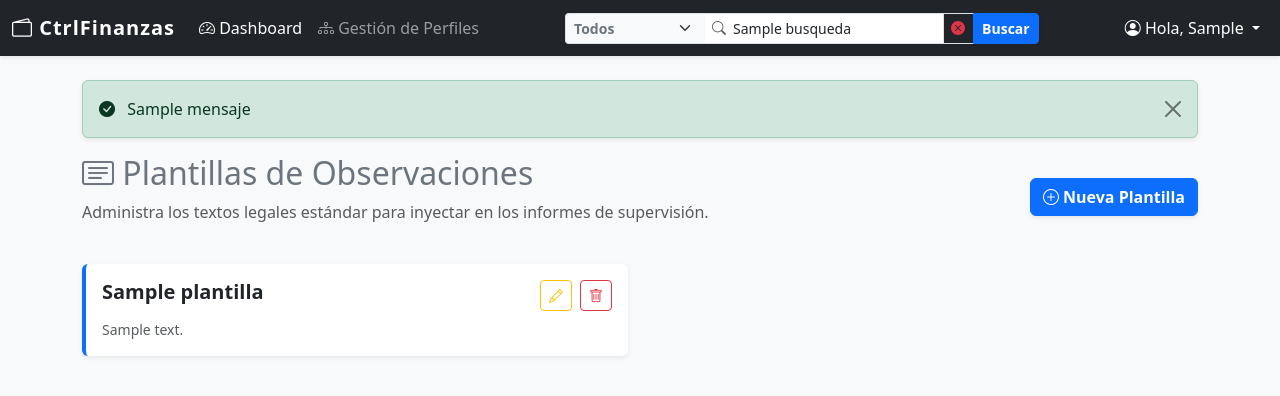
After one commit to MaBanguero/gestionContractos, a FastAPI app: template templates/gestion_plantillas.html in a window 1280 px wide. The commit adds this page. Shown: the top 396 px of the page. Run offline with FastAPI, Linux system fonts and the light colour scheme; the template is opened without the code that fills it: most values are stand-ins (such as "Sample title", 1, 10 or a date in 2020).

Commit message:
Feature: Agregar crud plantillas

```diff
--- a/main.py
+++ b/main.py
@@ -472,12 +472,12 @@ async def registrar_pago_completo(
             }
 
             # Encolamos la tarea para que el usuario no tenga que esperar el response de la API externa
+            print(payload_masivo)
             background_tasks.add_task(enviar_webhook_pago, payload_masivo)
 
     # 6. Redirección al usuario (Cierre de ciclo)
     contrato_encode = urllib.parse.quote(form_limpio.get('contrato_id', ''), safe='')
     estado = "mensaje" if exito else "error"
-
     return RedirectResponse(url=f"/contrato/{contrato_encode}?{estado}={msg}", status_code=303)
 
 
@@ -767,5 +767,42 @@ async def cambiar_estado_endpoint(numero_contrato: str, estado: str = Form(...),
 
     return RedirectResponse(url=f"/contrato/{contrato_encode}?{estado_url}={msg}", status_code=303)
 
+@app.get("/plantillas_observaciones", response_class=HTMLResponse)
+async def vista_plantillas(request: Request, db: Session = Depends(get_db), current_user: DBUsuario = Depends(obtener_usuario_actual)):
+    tx = GestorTransacciones(db)
+    plantillas = tx.obtener_plantillas_observaciones()
+    return templates.TemplateResponse(
+        request=request, name="gestion_plantillas.html",
+        context={"request": request, "plantillas": plantillas, "usuario_actual": current_user, "mensaje": request.query_params.get("mensaje"), "error": request.query_params.get("error")}
+    )
+
+@app.post("/plantillas_observaciones/crear")
+async def crear_plantilla(titulo: str = Form(...), contenido: str = Form(...), db: Session = Depends(get_db), current_user: DBUsuario = Depends(obtener_usuario_actual)):
+    tx = GestorTransacciones(db)
+    exito, msg = tx.crear_plantilla_observacion(titulo, contenido)
+    estado = "mensaje" if exito else "error"
+    return RedirectResponse(url=f"/plantillas_observaciones?{estado}={msg}", status_code=303)
+
+@app.post("/plantillas_observaciones/{plantilla_id}/editar")
+async def editar_plantilla(plantilla_id: int, titulo: str = Form(...), contenido: str = Form(...), db: Session = Depends(get_db), current_user: DBUsuario = Depends(obtener_usuario_actual)):
+    tx = GestorTransacciones(db)
+    exito, msg = tx.actualizar_plantilla_observacion(plantilla_id, titulo, contenido)
+    estado = "mensaje" if exito else "error"
+    return RedirectResponse(url=f"/plantillas_observaciones?{estado}={msg}", status_code=303)
+
+@app.post("/plantillas_observaciones/{plantilla_id}/eliminar")
+async def eliminar_plantilla(plantilla_id: int, db: Session = Depends(get_db), current_user: DBUsuario = Depends(obtener_usuario_actual)):
+    tx = GestorTransacciones(db)
+    exito, msg = tx.eliminar_plantilla_observacion(plantilla_id)
+    estado = "mensaje" if exito else "error"
+    return RedirectResponse(url=f"/plantillas_observaciones?{estado}={msg}", status_code=303)
+
+@app.get("/api/plantillas_observaciones")
+async def api_obtener_plantillas(db: Session = Depends(get_db)):
+    """Endpoint que consume el frontend (AJAX) para inyectar el desplegable de observaciones."""
+    tx = GestorTransacciones(db)
+    plantillas = tx.obtener_plantillas_observaciones()
+    return JSONResponse(content=[{"id": p.id, "titulo": p.titulo, "contenido": p.contenido} for p in plantillas])
+
 # Adaptador AWS
 handler = Mangum(app)
--- a/templates/dashboard.html
+++ b/templates/dashboard.html
@@ -13,6 +13,9 @@
         <!-- BOTÓN PARA CAMBIAR DE VISTA (ACTIVOS / INACTIVOS) -->
         <a href="{% if solo_inactivos %}/{% else %}/contratos_pasados{% endif %}" class="btn btn-outline-secondary shadow-sm me-2 fw-bold">
             <i class="bi bi-archive"></i> {% if solo_inactivos %}Ver Contratos Activos{% else %}Ver Archivo{% endif %}
+        </a>
+        <a href="/plantillas_observaciones" class="btn btn-outline-dark shadow-sm me-2 fw-bold">
+            <i class="bi bi-card-text"></i> Plantillas
         </a>
         <a href="/exportar_excel" class="btn btn-success shadow-sm me-2 fw-bold">
             <i class="bi bi-file-earmark-excel"></i> Exportar Base
--- /dev/null
+++ b/templates/gestion_plantillas.html
@@ -0,0 +1,95 @@
+{% extends "base.html" %}
+
+{% block content %}
+<div class="d-flex justify-content-between align-items-center mb-4">
+    <div>
+        <h2 class="text-secondary"><i class="bi bi-card-text"></i> Plantillas de Observaciones</h2>
+        <p class="text-muted">Administra los textos legales estándar para inyectar en los informes de supervisión.</p>
+    </div>
+    <button class="btn btn-primary fw-bold shadow-sm" data-bs-toggle="modal" data-bs-target="#modalNuevaPlantilla">
+        <i class="bi bi-plus-circle"></i> Nueva Plantilla
+    </button>
+</div>
+
+<div class="row">
+    {% for p in plantillas %}
+    <div class="col-md-6 mb-4">
+        <div class="card shadow-sm border-0 h-100 border-start border-primary border-4">
+            <div class="card-body">
+                <div class="d-flex justify-content-between align-items-start mb-2">
+                    <h5 class="fw-bold text-dark mb-0">{{ p.titulo }}</h5>
+                    <div class="d-flex gap-2">
+                        <button class="btn btn-sm btn-outline-warning" data-bs-toggle="modal" data-bs-target="#modalEditar{{ p.id }}"><i class="bi bi-pencil"></i></button>
+                        <form action="/plantillas_observaciones/{{ p.id }}/eliminar" method="POST" onsubmit="return confirm('¿Eliminar esta plantilla definitivamente?');">
+                            <button type="submit" class="btn btn-sm btn-outline-danger"><i class="bi bi-trash"></i></button>
+                        </form>
+                    </div>
+                </div>
+                <p class="small text-muted mb-0" style="white-space: pre-wrap;">{{ p.contenido[:150] }}{% if p.contenido|length > 150 %}...{% endif %}</p>
+            </div>
+        </div>
+    </div>
+
+    <!-- Modal Editar Plantilla -->
+    <div class="modal fade" id="modalEditar{{ p.id }}" tabindex="-1">
+        <div class="modal-dialog modal-lg">
+            <div class="modal-content">
+                <div class="modal-header bg-warning">
+                    <h5 class="modal-title text-dark fw-bold">Editar Plantilla</h5>
+                    <button type="button" class="btn-close" data-bs-dismiss="modal"></button>
+                </div>
+                <form action="/plantillas_observaciones/{{ p.id }}/editar" method="POST">
+                    <div class="modal-body bg-light">
+                        <div class="mb-3">
+                            <label class="form-label fw-bold">Título de la Plantilla</label>
+                            <input type="text" name="titulo" value="{{ p.titulo }}" class="form-control font-monospace" required>
+                        </div>
+                        <div class="mb-3">
+                            <label class="form-label fw-bold">Contenido Legal / Observación</label>
+                            <textarea name="contenido" class="form-control" rows="8" required>{{ p.contenido }}</textarea>
+                        </div>
+                    </div>
+                    <div class="modal-footer">
+                        <button type="button" class="btn btn-secondary" data-bs-dismiss="modal">Cancelar</button>
+                        <button type="submit" class="btn btn-dark fw-bold">Guardar Cambios</button>
+                    </div>
+                </form>
+            </div>
+        </div>
+    </div>
+    {% else %}
+    <div class="col-12 text-center py-5 text-muted">
+        <i class="bi bi-journal-x fs-1 d-block mb-3"></i>
+        <h5>No hay plantillas registradas.</h5>
+    </div>
+    {% endfor %}
+</div>
+
+<!-- Modal Nueva Plantilla -->
+<div class="modal fade" id="modalNuevaPlantilla" tabindex="-1">
+    <div class="modal-dialog modal-lg">
+        <div class="modal-content">
+            <div class="modal-header bg-primary text-white">
+                <h5 class="modal-title fw-bold">Crear Plantilla de Observación</h5>
+                <button type="button" class="btn-close btn-close-white" data-bs-dismiss="modal"></button>
+            </div>
+            <form action="/plantillas_observaciones/crear" method="POST">
+                <div class="modal-body bg-light">
+                    <div class="mb-3">
+                        <label class="form-label fw-bold">Título (Ej: CUMPLIMIENTO TOTAL)</label>
+                        <input type="text" name="titulo" class="form-control font-monospace text-uppercase" required>
+                    </div>
+                    <div class="mb-3">
+                        <label class="form-label fw-bold">Contenido del Texto</label>
+                        <textarea name="contenido" class="form-control" rows="8" required placeholder="Escriba el párrafo legal que se inyectará en el informe..."></textarea>
+                    </div>
+                </div>
+                <div class="modal-footer">
+                    <button type="button" class="btn btn-secondary" data-bs-dismiss="modal">Cancelar</button>
+                    <button type="submit" class="btn btn-primary fw-bold">Crear Plantilla</button>
+                </div>
+            </form>
+        </div>
+    </div>
+</div>
+{% endblock %}
```
Also changed, not shown: models/db_models.py (+9 -0 lines), seed_db.py (+42 -5 lines), services/transactions.py (+51 -0 lines), templates/detalle_contrato.html (+31 -8 lines), templates/editar_pago.html (+47 -3 lines).
